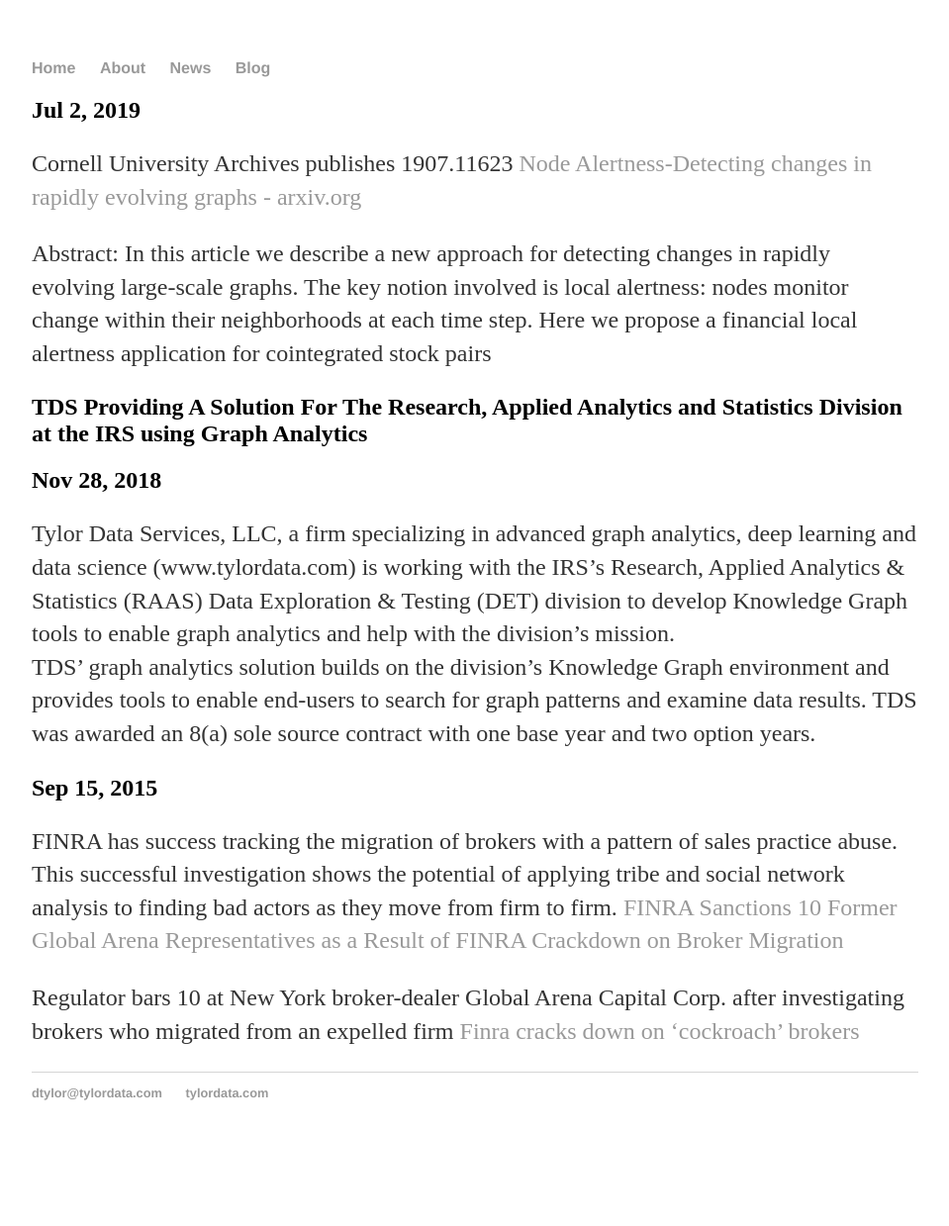
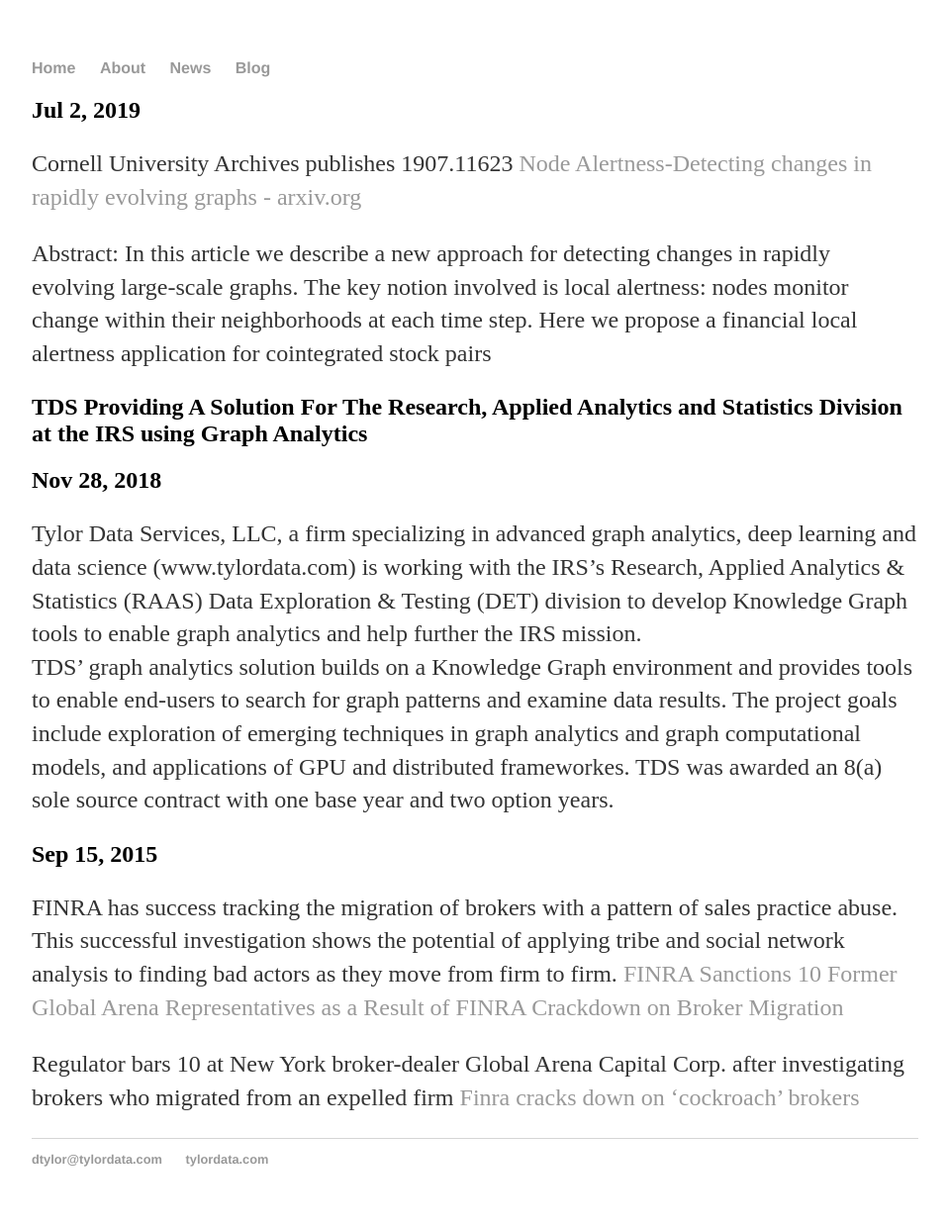
Before and after one commit to dtylor/dtylor.github.io, a Jekyll site: the page built from news.md, in a window 1280 px wide. Shown: the whole page at 99% size, without its empty margins (160-1119 px from the left). Built offline with Jekyll 4.4.1, drawn with Linux system fonts in a browser that asks for light colours; before the commit the page ends 1172 px from its top, so only the background shows below that.

Commit message:
Update news.md

```diff
--- a/news.md
+++ b/news.md
@@ -12,8 +12,8 @@
 
 ## TDS Providing A Solution For The Research, Applied Analytics and Statistics Division at the IRS using Graph Analytics
 ## Nov 28, 2018
-Tylor Data Services, LLC, a firm specializing in advanced graph analytics, deep learning and data science (www.tylordata.com) is working with the IRS’s Research, Applied Analytics & Statistics (RAAS) Data Exploration & Testing (DET) division to develop Knowledge Graph tools to enable graph analytics and help with the division’s mission.
-TDS’ graph analytics solution builds on the division’s Knowledge Graph environment and provides tools to enable end-users to search for graph patterns and examine data results.  TDS was awarded an 8(a) sole source contract with one base year and two option years.
+Tylor Data Services, LLC, a firm specializing in advanced graph analytics, deep learning and data science (www.tylordata.com) is working with the IRS’s Research, Applied Analytics & Statistics (RAAS) Data Exploration & Testing (DET) division to develop Knowledge Graph tools to enable graph analytics and help further the IRS mission.
+TDS’ graph analytics solution builds on a Knowledge Graph environment and provides tools to enable end-users to search for graph patterns and examine data results.  The project goals include exploration of emerging techniques in graph analytics and graph computational models, and applications of GPU and distributed frameworkes. TDS was awarded an 8(a) sole source contract with one base year and two option years.
 
 ## Sep 15, 2015
 FINRA has success tracking the migration of brokers with a pattern of sales practice abuse.  This successful investigation shows the potential of applying tribe and social network analysis to finding bad actors as they move from firm to firm.
```
